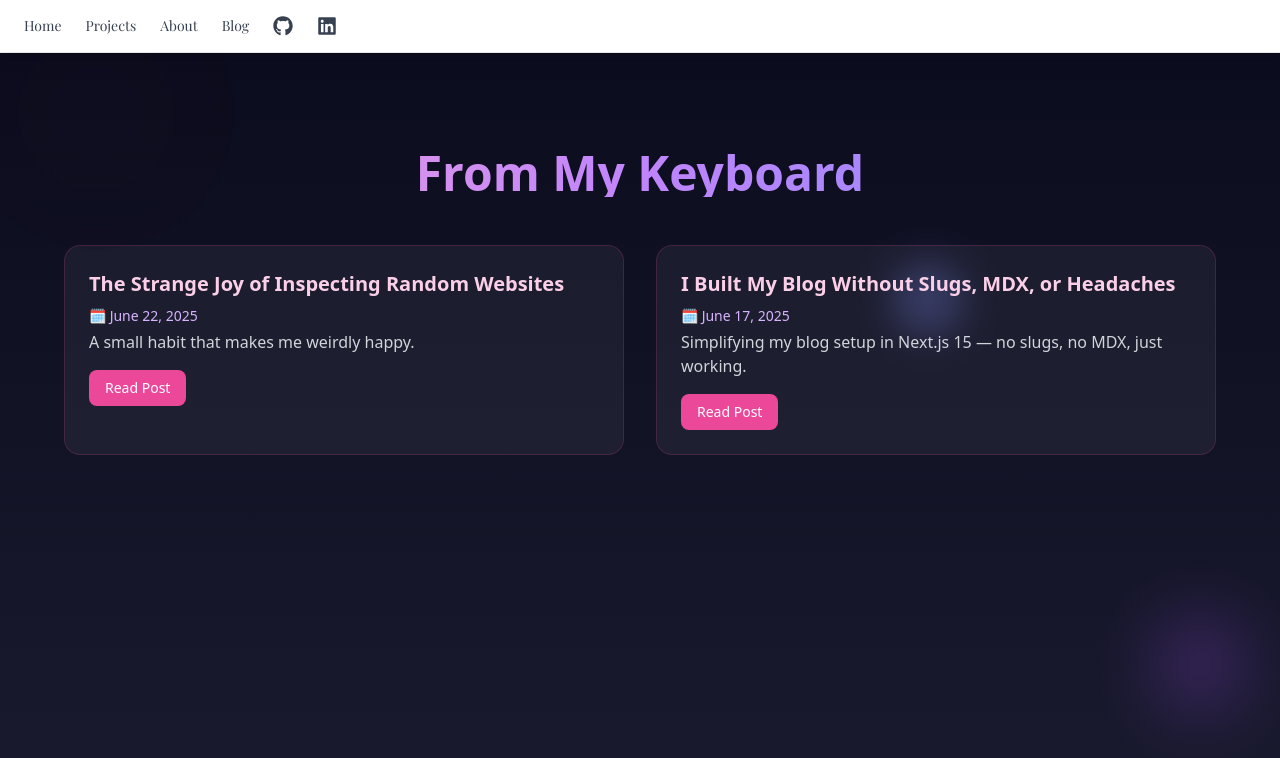
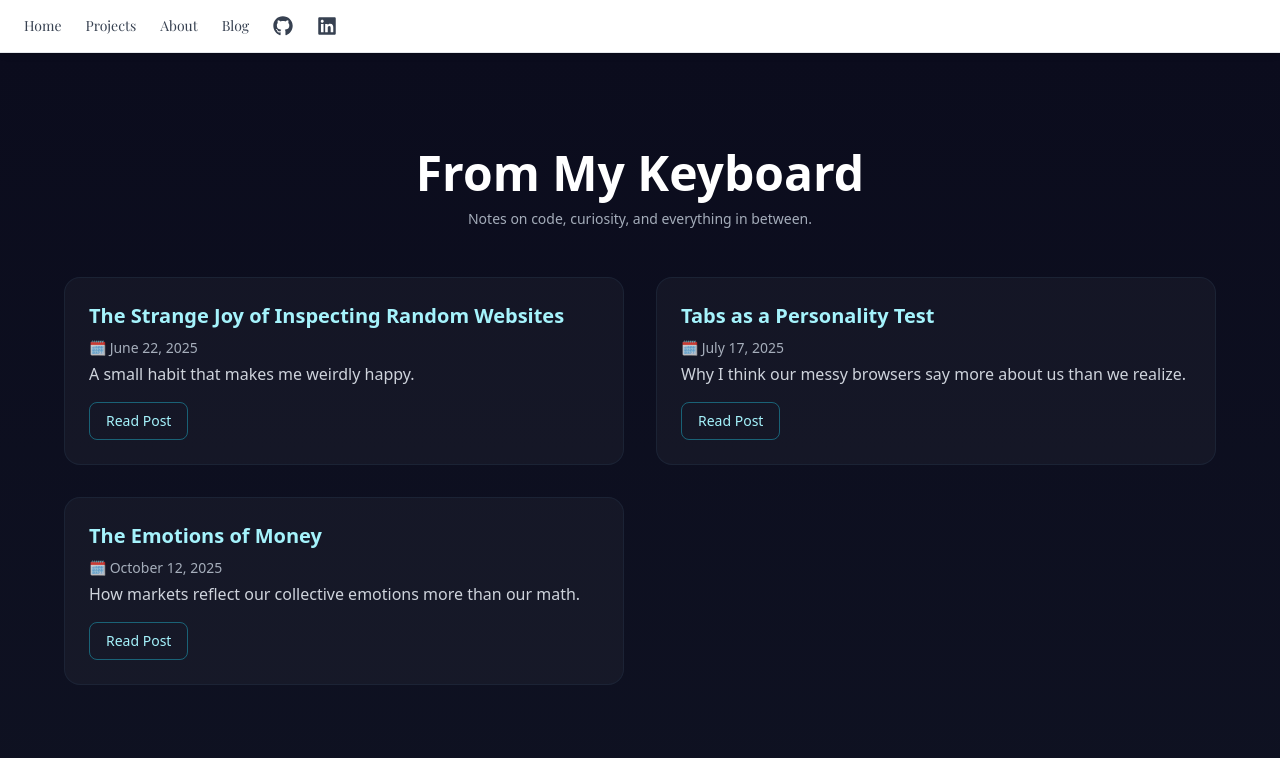
Before and after one commit to codebylexis/lexisierfeld-portfolio, a Next.js app: page /blog in a window 1280 px wide. Shown: the top 758 px of the page. Built offline with nearby package versions, Linux system fonts and the light colour scheme.

Commit message:
Refined blog layout and added new finance post

```diff
--- a/app/blog/first-post/page.tsx
+++ b/app/blog/first-post/page.tsx
@@ -1,49 +1,44 @@
 'use client';
 
-export default function FirstPost() {
+export default function TabsAsPersonalityTest() {
   return (
     <main className="min-h-screen bg-[#0b0c1d] text-white px-6 py-24">
       <button onClick={() => history.back()} className="mb-6 text-pink-300 underline">
         ← Back
       </button>
-      <h1 className="text-4xl font-bold mb-2">I Built My Blog Without Slugs, MDX, or Headaches</h1>
-      <p className="text-sm text-purple-300 mb-6">June 17, 2025</p>
+
+      <h1 className="text-4xl font-bold mb-2">Tabs as a Personality Test</h1>
+      <p className="text-sm text-purple-300 mb-6">July 17, 2025</p>
+
       <article className="prose prose-invert">
         <p>
-          So I built this blog section of my portfolio recently, and I just want to say: dynamic
-          routes are great and all, but sometimes you just want things to work.
+          Sometimes I’ll look at my browser and realize I have seventeen tabs open — none of which
+          I’m actually reading. A mix of articles, documentation, a YouTube video paused at 1:42,
+          some half-filled Google Form I don’t remember starting.
         </p>
 
         <p>
-          At first, I tried setting up the typical <code>[slug]/page.tsx</code> structure, loading
-          <code>.mdx</code> files from folders, using <code>gray-matter</code> and
-          <code>generateStaticParams()</code>. But then Next.js 15 hit me with “Event handlers
-          can’t be passed to Server Components” and honestly? I was over it.
+          I’ll think, “I should close these.” But I never do. Because somehow, they feel like an
+          extension of my brain.
         </p>
 
         <p>
-          So I simplified everything. No dynamic routes. No MDX. I just created a folder for each
-          blog post (like <code>/blog/first-post/page.tsx</code>) and wrote the content directly in
-          JSX. When I want to add a new post, I copy a folder, write a new one, and link to it
-          manually from the blog index.
+          Tabs are tiny versions of hope. Each one says, <em>I might come back to this</em>. It’s a
+          digital version of leaving a book open on the table or scribbling a note in the margin.
+          They’re proof of curiosity, even if that curiosity never gets finished.
         </p>
 
         <p>
-          Yeah, it’s manual — but it’s solid. No 404s, no broken builds, no weird frontmatter
-          parsing. And it still gets statically generated and fast.
+          Sometimes I’ll do a “tab cleanse,” closing everything and promising to start fresh. It
+          always feels nice — for about ten minutes. Then the tabs start multiplying again, like
+          thought fragments I haven’t sorted yet.
         </p>
 
         <p>
-          Could I switch to MDX later? Totally. But right now, I just wanted to ship something that
-          worked without wrestling my setup every step of the way.
+          I think that’s fine, though. The web was never meant to be tidy. It’s supposed to be a
+          little chaotic, like a desk full of ideas mid-construction. My tabs aren’t clutter —
+          they’re evidence of attention, scattered but alive.
         </p>
-
-        <p>
-          If you’re also struggling to get a blog working in the App Router without Next yelling at
-          you about Client Components, this setup might save you some frustration.
-        </p>
-
-        <p>Anyway, welcome to the blog. More posts soon. Hopefully less debugging in the next one.</p>
       </article>
     </main>
   );
--- a/app/blog/page.tsx
+++ b/app/blog/page.tsx
@@ -6,63 +6,75 @@ import { motion } from 'framer-motion';
 export default function Blog() {
   return (
     <motion.main
-      initial={{ opacity: 0, y: 40 }}
+      initial={{ opacity: 0, y: 24 }}
       animate={{ opacity: 1, y: 0 }}
-      transition={{ duration: 0.6, ease: 'easeOut' }}
-      className="min-h-screen bg-gradient-to-b from-[#0b0c1d] to-[#1a1b2f] text-white px-6 py-24 font-sans"
+      transition={{ duration: 0.5, ease: 'easeOut' }}
+      className="min-h-screen bg-gradient-to-b from-[#0b0c1d] to-[#0f1222] text-white px-6 py-24 font-sans"
     >
-      {/* ✨ Animated cosmic blobs */}
-      <div className="absolute top-16 left-12 w-24 h-24 bg-pink-400 rounded-full blur-2xl opacity-30 animate-ping" />
-      <div className="absolute bottom-24 right-10 w-20 h-20 bg-purple-500 rounded-full blur-2xl opacity-30 animate-pulse" />
-      <div className="absolute top-1/3 right-1/4 w-16 h-16 bg-indigo-400 rounded-full blur-xl opacity-30 animate-pulse" />
+      {/* 🧭 Header */}
+      <motion.h1
+        initial={{ opacity: 0, y: -12 }}
+        animate={{ opacity: 1, y: 0 }}
+        transition={{ duration: 0.6 }}
+        className="text-4xl md:text-5xl leading-tight font-extrabold text-center mb-3"
+      >
+        From My Keyboard
+      </motion.h1>
+      <p className="text-center text-sm text-slate-300/80 mb-12">
+        Notes on code, curiosity, and everything in between.
+      </p>
 
-      {/* 🚀 Blog Title */}
-      <motion.h1
-  initial={{ opacity: 0, y: -20 }}
-  animate={{ opacity: 1, y: 0 }}
-  transition={{ duration: 0.8 }}
-  className="text-4xl md:text-5xl leading-tight font-extrabold text-center mb-12 bg-gradient-to-r from-pink-300 via-purple-400 to-indigo-400 text-transparent bg-clip-text"
->
-  From My Keyboard
-</motion.h1>
-
-
-      <div className="max-w-6xl mx-auto grid md:grid-cols-2 gap-8 relative z-10">
-
-
+      <div className="max-w-6xl mx-auto grid md:grid-cols-2 gap-8">
         {/* Blog Post: Inspecting Random Websites */}
-        <div className="bg-white/5 border border-pink-500/20 rounded-2xl p-6 hover:bg-white/10 transition">
-          <h2 className="text-xl font-semibold text-pink-200 mb-2">
+        <article className="rounded-2xl border border-slate-800/70 bg-white/[0.035] p-6 hover:bg-white/[0.055] hover:border-slate-700/60 transition-colors">
+          <h2 className="text-xl font-semibold text-cyan-200 mb-2">
             The Strange Joy of Inspecting Random Websites
           </h2>
-          <p className="text-sm text-purple-300 mb-1">🗓️ June 22, 2025</p>
-          <p className="text-gray-300 mb-4">
+          <p className="text-sm text-slate-300/80 mb-1">🗓️ June 22, 2025</p>
+          <p className="text-slate-200/90 mb-4">
             A small habit that makes me weirdly happy.
           </p>
           <Link
             href="/blog/second-post"
-            className="inline-block bg-pink-500 text-white text-sm px-4 py-2 rounded-lg hover:bg-pink-600 transition"
+            className="inline-block text-sm px-4 py-2 rounded-lg border border-cyan-400/40 text-cyan-200 hover:bg-cyan-400/10 transition-colors"
           >
             Read Post
           </Link>
-        </div>
+        </article>
 
-        {/* Blog Post: No Slugs, No MDX */}
-        <div className="bg-white/5 border border-pink-500/20 rounded-2xl p-6 hover:bg-white/10 transition">
-          <h2 className="text-xl font-semibold text-pink-200 mb-2">
-            I Built My Blog Without Slugs, MDX, or Headaches
+        {/* Blog Post: Tabs as a Personality Test */}
+        <article className="rounded-2xl border border-slate-800/70 bg-white/[0.035] p-6 hover:bg-white/[0.055] hover:border-slate-700/60 transition-colors">
+          <h2 className="text-xl font-semibold text-cyan-200 mb-2">
+            Tabs as a Personality Test
           </h2>
-          <p className="text-sm text-purple-300 mb-1">🗓️ June 17, 2025</p>
-          <p className="text-gray-300 mb-4">
-            Simplifying my blog setup in Next.js 15 — no slugs, no MDX, just working.
+          <p className="text-sm text-slate-300/80 mb-1">🗓️ July 17, 2025</p>
+          <p className="text-slate-200/90 mb-4">
+            Why I think our messy browsers say more about us than we realize.
           </p>
           <Link
-            href="/blog/first-post"
-            className="inline-block bg-pink-500 text-white text-sm px-4 py-2 rounded-lg hover:bg-pink-600 transition"
+            href="/blog/tabs-as-a-personality-test"
+            className="inline-block text-sm px-4 py-2 rounded-lg border border-cyan-400/40 text-cyan-200 hover:bg-cyan-400/10 transition-colors"
           >
             Read Post
           </Link>
-        </div>
+        </article>
+
+        {/* Blog Post: The Emotions of Money */}
+        <article className="rounded-2xl border border-slate-800/70 bg-white/[0.035] p-6 hover:bg-white/[0.055] hover:border-slate-700/60 transition-colors">
+          <h2 className="text-xl font-semibold text-cyan-200 mb-2">
+            The Emotions of Money
+          </h2>
+          <p className="text-sm text-slate-300/80 mb-1">🗓️ October 12, 2025</p>
+          <p className="text-slate-200/90 mb-4">
+            How markets reflect our collective emotions more than our math.
+          </p>
+          <Link
+            href="/blog/the-emotions-of-money"
+            className="inline-block text-sm px-4 py-2 rounded-lg border border-cyan-400/40 text-cyan-200 hover:bg-cyan-400/10 transition-colors"
+          >
+            Read Post
+          </Link>
+        </article>
       </div>
     </motion.main>
   );
--- /dev/null
+++ b/app/blog/third-post/page.tsx
@@ -0,0 +1,52 @@
+'use client';
+
+export default function TheEmotionsOfMoney() {
+  return (
+    <main className="min-h-screen bg-[#0b0c1d] text-white px-6 py-24">
+      <button onClick={() => history.back()} className="mb-6 text-pink-300 underline">
+        ← Back
+      </button>
+
+      <h1 className="text-4xl font-bold mb-2">The Emotions of Money</h1>
+      <p className="text-sm text-purple-300 mb-6">October 12, 2025</p>
+
+      <article className="prose prose-invert">
+        <p>
+          I used to think money was logical — just numbers moving from one account to another. But
+          the more I watch markets, read financial headlines, or even just check my bank app, the
+          more I realize: it’s emotional. Deeply emotional.
+        </p>
+
+        <p>
+          Every chart, every jump, every crash is just a collective mood swing. Hope, fear, greed,
+          relief — plotted as a line that goes up and down. We call it “volatility,” but it’s really
+          just people reacting to uncertainty in synchronized panic.
+        </p>
+
+        <p>
+          That’s what makes finance strangely human. Beneath the math and the models, it’s still a
+          story about confidence — what we believe will matter tomorrow, and how that belief
+          changes minute by minute.
+        </p>
+
+        <p>
+          I like watching markets not to make predictions, but to notice patterns in behavior. The
+          optimism of a Monday morning. The quiet anxiety before earnings calls. The little bursts
+          of overreaction that say, “we’re still guessing.”
+        </p>
+
+        <p>
+          It’s easy to think of finance as cold — spreadsheets, algorithms, tickers. But to me, it’s
+          one of the most emotional systems we’ve ever built. It’s a mirror, reflecting how we feel
+          about the future at scale.
+        </p>
+
+        <p>
+          And maybe that’s why I find it interesting. Not for the profits or predictions, but for
+          the reminder that under all those numbers, it’s still just us — hoping, doubting, and
+          trying to make sense of what comes next.
+        </p>
+      </article>
+    </main>
+  );
+}
--- a/app/projects/page.tsx
+++ b/app/projects/page.tsx
@@ -42,33 +42,12 @@ const projects: Project[] = [
     link: 'https://github.com/codebylexis/ai-image-caption-generator',
   },
   {
-    title: 'Sprig: Toy Programming Language',
-    description:
-      'A simple interpreted language with a Python backend and a React frontend for visualizing abstract syntax trees (ASTs) in real-time.',
-    tech: ['Python', 'React', 'FastAPI', 'Framer Motion'],
-    link: 'https://github.com/codebylexis/Sprig',
-  },
-  {
     title: 'ReelTime Rentals – Analytics Dashboard',
     description:
       'A KPI dashboard for a fictional movie rental company using PostgreSQL, Streamlit, and Python to visualize performance in 2024.',
     tech: ['Python', 'PostgreSQL', 'Streamlit', 'Faker', 'Pandas'],
     link: 'https://github.com/codebylexis/movie_rental_dashboard',
     live: 'https://reeltime-rentals-2024-analytics.streamlit.app/',
-  },
-  {
-    title: 'Mini Unix Shell in C',
-    description:
-      'A basic Unix-like shell built from scratch in C with job control, piping, redirection, and signal handling.',
-    tech: ['C', 'POSIX', 'Readline', 'Signals', 'Linux'],
-    link: 'https://github.com/codebylexis/mini-shell',
-  },
-  {
-    title: 'Java Huffman File Compressor',
-    description:
-      'Command-line Java tool that compresses and decompresses files using Huffman encoding with real compression ratio tracking.',
-    tech: ['Java', 'VS Code', 'Java I/O'],
-    link: 'https://github.com/codebylexis/HuffmanCompressor',
   },
 ];
 
```
